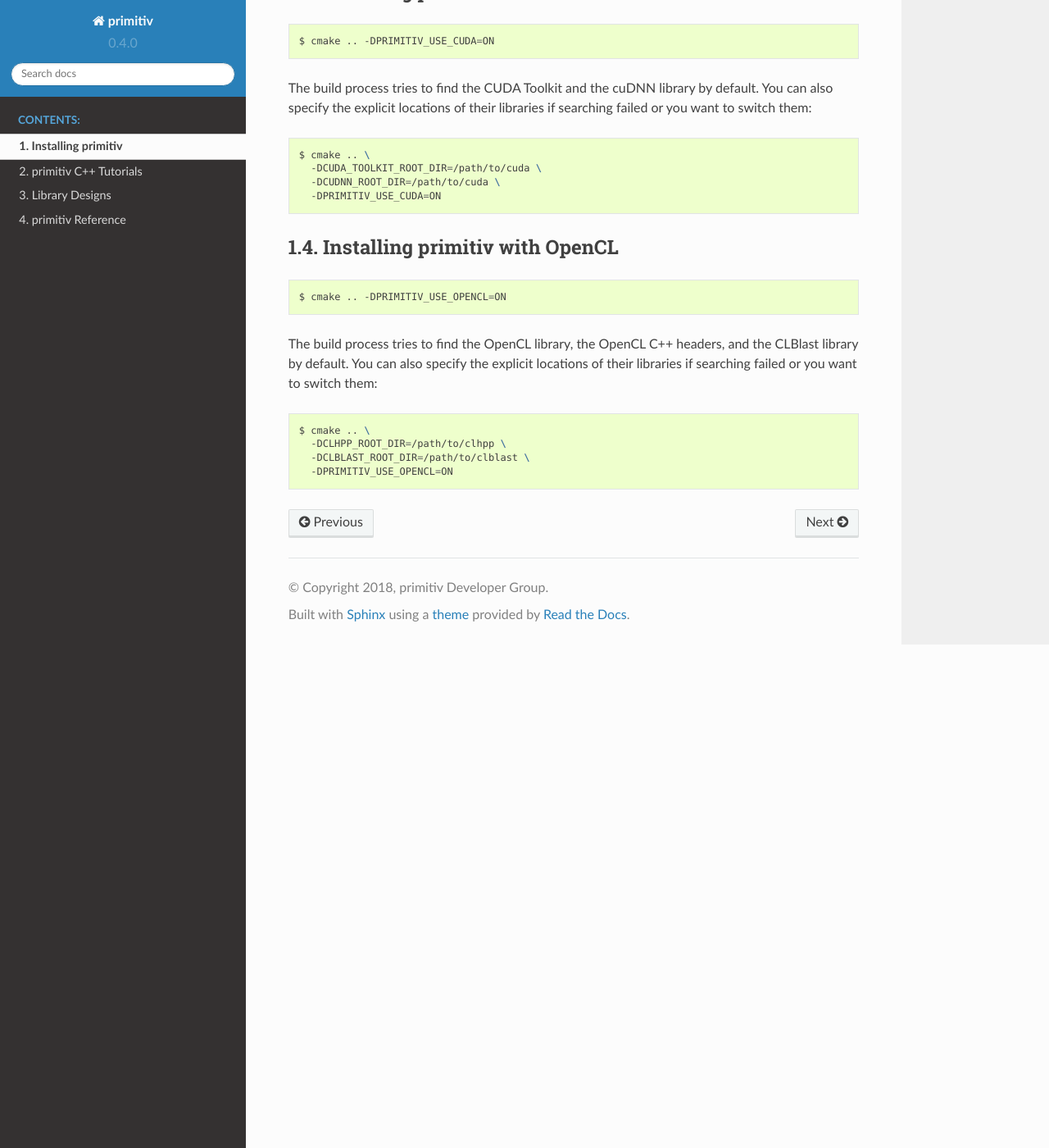
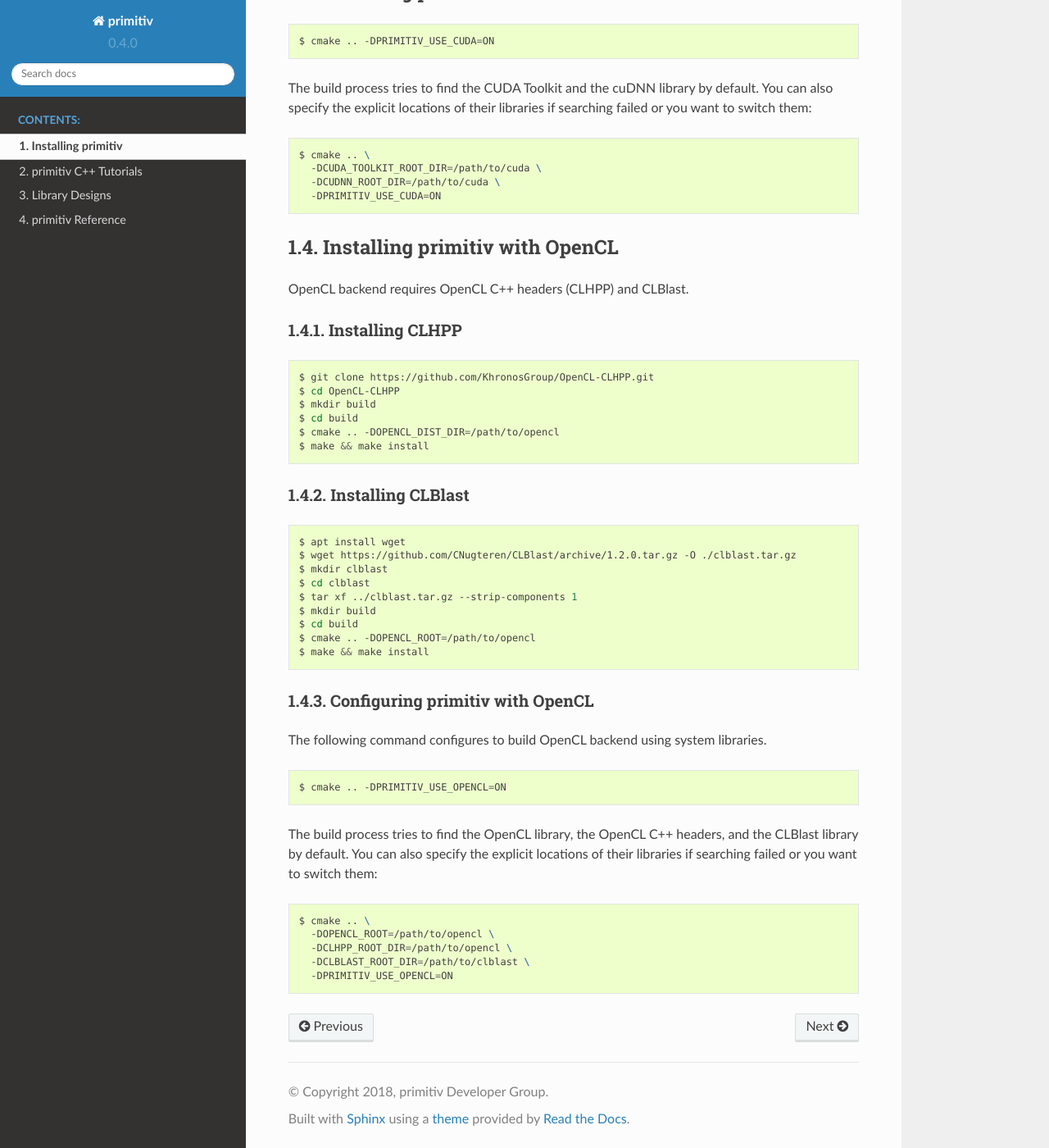
Before and after one commit to primitiv/primitiv, a Sphinx documentation site: the page built from docs/source/installation.rst, in a window 1280 px wide and 1400 px high, scrolled down 2282 px. Shown: the whole window at 82% size. Built offline with Sphinx 7.4.7 and the Read the Docs theme 2.0.0, drawn with Linux system fonts in a browser that asks for light colours.

Commit message:
Update documentation

```diff
--- a/docs/source/installation.rst
+++ b/docs/source/installation.rst
@@ -152,6 +152,47 @@ Installing primitiv with OpenCL
 -------------------------------
 
 
+OpenCL backend requires OpenCL C++ headers (CLHPP) and CLBlast.
+
+
+Installing CLHPP
+^^^^^^^^^^^^^^^^
+
+
+.. code-block:: shell
+
+  $ git clone https://github.com/KhronosGroup/OpenCL-CLHPP.git
+  $ cd OpenCL-CLHPP
+  $ mkdir build
+  $ cd build
+  $ cmake .. -DOPENCL_DIST_DIR=/path/to/opencl
+  $ make && make install
+
+
+Installing CLBlast
+^^^^^^^^^^^^^^^^^^
+
+
+.. code-block:: shell
+
+  $ apt install wget
+  $ wget https://github.com/CNugteren/CLBlast/archive/1.2.0.tar.gz -O ./clblast.tar.gz
+  $ mkdir clblast
+  $ cd clblast
+  $ tar xf ../clblast.tar.gz --strip-components 1
+  $ mkdir build
+  $ cd build
+  $ cmake .. -DOPENCL_ROOT=/path/to/opencl
+  $ make && make install
+
+
+Configuring primitiv with OpenCL
+^^^^^^^^^^^^^^^^^^^^^^^^^^^^^^^^
+
+
+The following command configures to build OpenCL backend using
+system libraries.
+
 .. code-block:: shell
 
   $ cmake .. -DPRIMITIV_USE_OPENCL=ON
@@ -163,6 +204,7 @@ locations of their libraries if searching failed or you want to switch them:
 .. code-block:: shell
 
   $ cmake .. \
-    -DCLHPP_ROOT_DIR=/path/to/clhpp \
+    -DOPENCL_ROOT=/path/to/opencl \
+    -DCLHPP_ROOT_DIR=/path/to/opencl \
     -DCLBLAST_ROOT_DIR=/path/to/clblast \
     -DPRIMITIV_USE_OPENCL=ON
```
